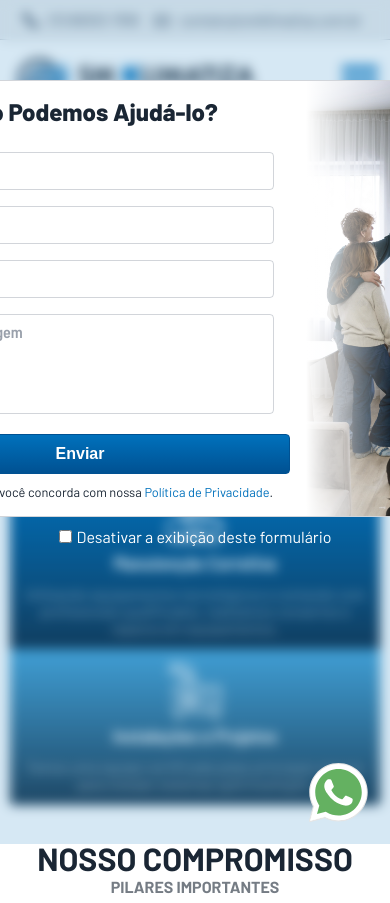
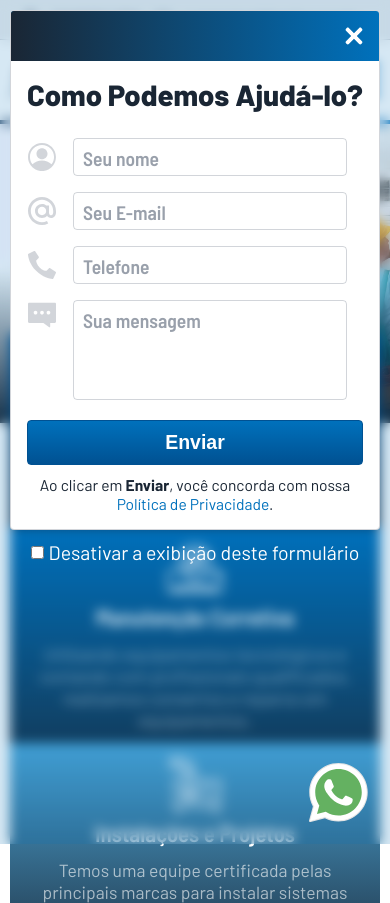
Before and after one commit to deiwdofficial/smklimatiza, a plain HTML site: page index.html in a window 390 px wide. Shown: the top 903 px of the page. Drawn offline with Linux system fonts and the light colour scheme; some packages are replaced by stand-ins of ours.

Commit message:
add: responsive in form-contact

```diff
--- a/assets/css/responsive.css
+++ b/assets/css/responsive.css
@@ -1,3 +1,5 @@
+@charset "UTF-8";
+
 @media only screen and (max-width: 1250px){
     .container
     {
@@ -176,7 +178,7 @@
     }
     #intro .details > h1
     {
-        font-size: 6vw;
+        font-size: 3.4em;
     }
     #intro .details > .btn-request
     {
@@ -221,9 +223,9 @@
 
     footer .more-info
     {
-        font-size: 5vw;
+        font-size: 1.2em;
         row-gap: 16px;
-        flex-direction: column-reverse;
+        flex-direction: column;
     }
 
     footer .widget *> li,
@@ -267,4 +269,95 @@
     {
         display: none;
     }
+
+
+    /* ---- F O R M - C O N T A C T ---- */
+
+    .window
+    {
+        padding: 10px;
+    }
+    #form-contact
+    {
+        width: 100%;
+        margin-top: 0;
+        overflow-y: auto;
+        flex-direction: column-reverse;
+    }
+    #form-contact > .content > form
+    {
+        width: auto;
+    }
+    #form-contact > .image
+    {
+        width: auto;
+        background: rgb(var(--quaternary));
+    }
+    #form-contact > .image::after
+    {
+        background-image: linear-gradient(90deg, rgb(var(--primary)), transparent);
+    }
 }
+
+
+@media only screen and (max-width: 460px){
+    body
+    {
+        font-size: 5vw;
+    }
+
+
+    /* ---- T O P B A R ---- */
+
+    #topbar
+    {
+        font-size: .8em;
+    }
+
+
+    /* ---- M A I N - M E N U ---- */
+
+    #main-menu .logo,
+    #main-menu .open_m-mobile > .icon
+    {
+        height: 12vw;
+    }
+
+
+    /* ---- I N T R O ---- */
+
+    #intro .details > h1
+    {
+        font-size: 1.4em;
+    }
+
+
+    /* ---- C O M M I T M E N T ---- */
+
+    table *> tr
+    {
+        flex-direction: column;
+    }
+
+
+    /* ---- W H A T S A P P - A R E A ---- */
+
+    .whatsapp-chat
+    {
+        width: calc(100vw - 20px);
+    }
+    .whatsapp-chat > header .picture
+    {
+        width: 14vw;
+        height: 14vw;
+    }
+    .whatsapp-chat > .main > button
+    {
+        padding: 3vw 4vw;
+    }
+    .whatsapp-chat > .main > button::before
+    {
+        width: 9vw;
+        height: 9vw;
+    }
+}
--- a/assets/css/style.css
+++ b/assets/css/style.css
@@ -1,3 +1,5 @@
+@charset "UTF-8";
+
 *{
     margin: 0;
     padding: 0;
@@ -29,7 +31,7 @@
 
 body
 {
-    height: 100vh;
+    /* height: 100vh; */
 
     font-weight: 400; /* light: 300 | regular: 400 | medium: 500 | semiBold: 600 | bold: 700 | extraBold: 800*/
     font-style: normal;
@@ -928,8 +930,8 @@ footer .copyright *> a:hover
     border-radius: 4px;
     overflow: hidden;
 
-    transform: scale(.6);
-    transition: transform 1200ms ease-in-out;
+    transform: scale(.8);
+    transition: transform 600ms ease-in-out;
     background-color: rgba(var(--secondary));
     border: 1px solid rgba(var(--tertiary), 22%);
 }
@@ -1252,6 +1254,7 @@ footer .copyright *> a:hover
     border-radius: 12px;
     overflow: hidden;
 
+    box-shadow: 0 5px 5px 0 rgba(000, 000, 000, 18%);
     background-position: 80%;
     background-color: rgb(238, 232, 225);
     background-image: url('../image/bg-chat-whatsapp.png');
```
